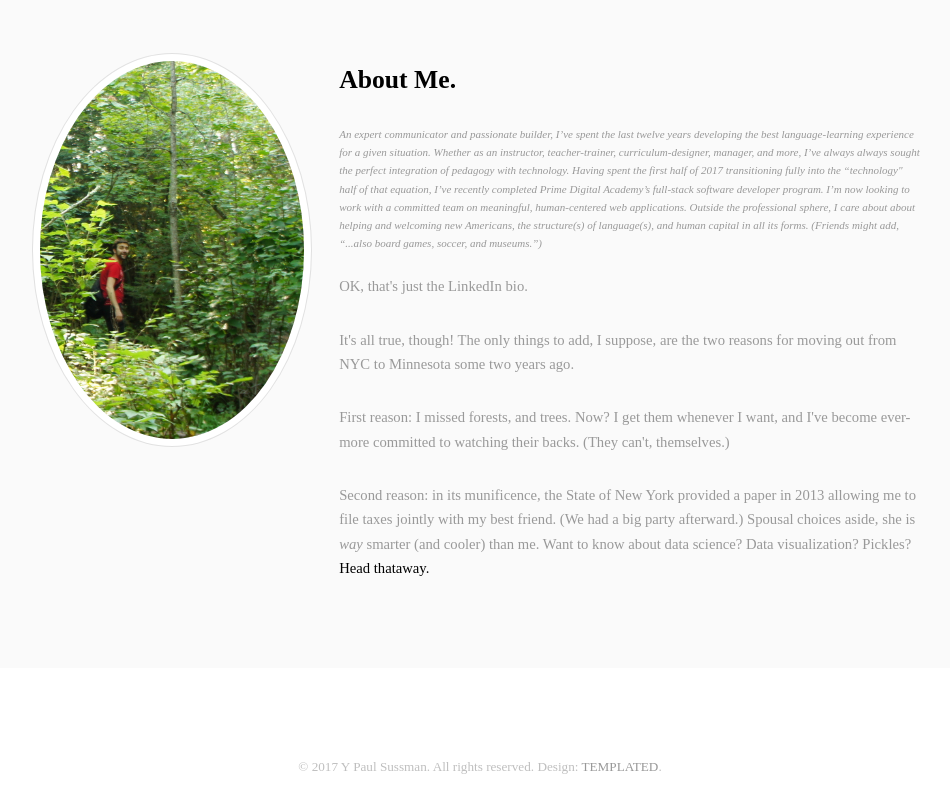
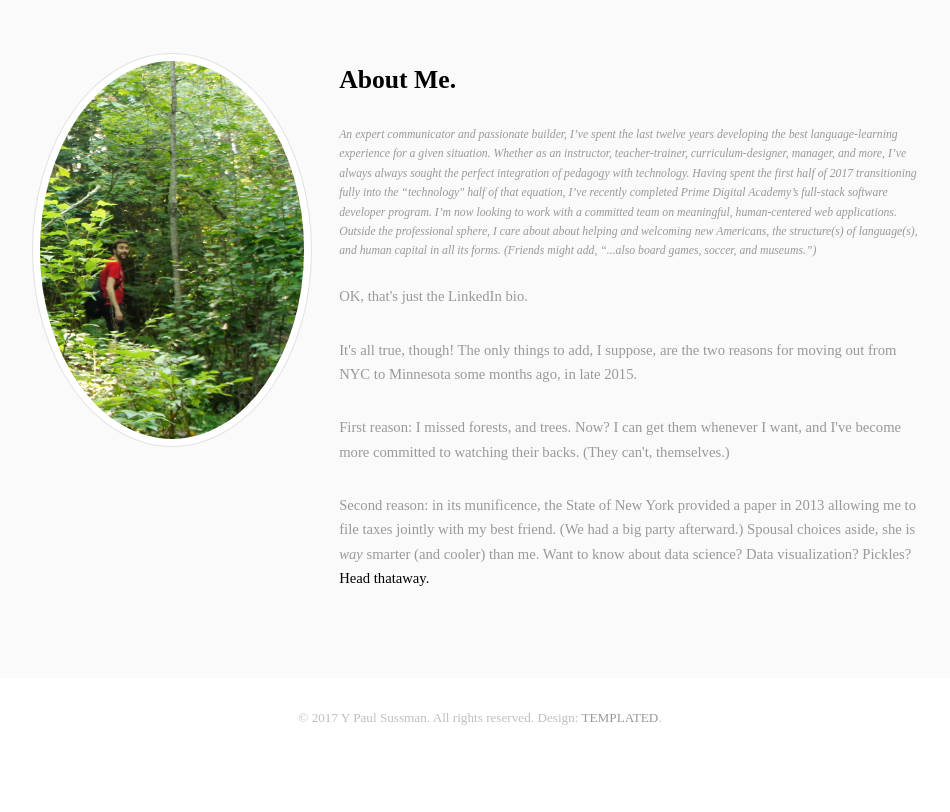
Before and after one commit to ypaulsussman/initial-github-pages-site, a plain HTML site: page index.html in a window 1280 px wide. Shown: the part 1740-2552 px from the top of the page, without its empty margins (160-1110 px from the left). After the commit the page ends 2495 px from the top, so only its background shows below. Drawn offline with Linux system fonts and the light colour scheme; a web font is replaced by a local one.

Commit message:
fixes typos & footer padding

```diff
--- a/assets/css/main.css
+++ b/assets/css/main.css
@@ -2742,7 +2742,7 @@
 	}
 
 	#linkedInBoilerplate{
-		font-size: .75em;
+		font-size: .8em;
 	}
 
 /* Tab */
@@ -3869,7 +3869,8 @@
 /* Footer */
 
 	#footer {
-		padding: 6em 2em 4em 2em;
+		/*padding: 6em 2em 4em 2em;*/
+		padding: 2em 0em 0em 0em;
 	}
 
 		#footer > .inner {
--- a/index.html
+++ b/index.html
@@ -6,7 +6,7 @@
 -->
 <html>
 	<head>
-		<title>Y's Digital Presence: Welcome!</title>
+		<title>Y Paul's Digital Presence</title>
 		<meta charset="utf-8" />
 		<meta name="viewport" content="width=device-width, initial-scale=1" />
 		<link rel="stylesheet" href="assets/css/main.css" />
@@ -33,7 +33,7 @@
 				<div class="inner">
 					<header>
 						<h1>Hello and welcome!</h1>
-						<p>I'm Y Sussman. <br> Below, you can learn about my code, and me.</p>
+						<p>I'm Y Sussman. <br> Below you can learn about my code, and me.</p>
             <p>Thanks for stopping by!</p>
 					</header>
 				</div>
@@ -55,7 +55,7 @@
 									<div class="col col2">
 										<h3>GitHub.</h3>
                     <p>Here you can find my software projects: I've pinned the more expansive codebases (as well as those with live accessibility), but I try to keep everything I've worked on public here. </p>
-                    <p>Really, you can think of my repos as my technical blog. I'm absolutely in love with GitHub; I try to equip each of of my projects with detailed, generous documentation, including at least a few sentences about what I'd learned from building that codebase. If you want to trace my development as a programmer, error by error and lesson by lesson? Here's the best place to start.  </p>
+                    <p>Really, you can think of my repos as my technical blog. I'm absolutely in love with GitHub; I try to equip each of my projects with detailed, generous documentation, including at least a few sentences about what I'd learned from building that codebase. If you want to trace my development as a programmer, error by error and lesson by lesson? Here's the best place to start.  </p>
 										<a href="https://github.com/ypaulsussman" class="button">To GitHub!</a>
 									</div>
 								</div>
@@ -95,8 +95,8 @@
                       <h3>About Me.</h3>
                       <p id="linkedInBoilerplate"><em>An expert communicator and passionate builder, I’ve spent the last twelve years developing the best language-learning experience for a given situation. Whether as an instructor, teacher-trainer, curriculum-designer, manager, and more, I’ve always always sought the perfect integration of pedagogy with technology. Having spent the first half of 2017 transitioning fully into the “technology" half of that equation, I’ve recently completed Prime Digital Academy’s full-stack software developer program. I’m now looking to work with a committed team on meaningful, human-centered web applications. Outside the professional sphere, I care about about helping and welcoming new Americans, the structure(s) of language(s), and human capital in all its forms. (Friends might add, “...also board games, soccer, and museums.”)</em></p>
                       <p>OK, that's just the LinkedIn bio. </p>
-                      <p>It's all true, though! The only things to add, I suppose, are the two reasons for moving out from NYC to Minnesota some two years ago.</p>
-                      <p>First reason: I missed forests, and trees. Now? I get them whenever I want, and I've become ever-more committed to watching their backs. (They can't, themselves.)</p>
+                      <p>It's all true, though! The only things to add, I suppose, are the two reasons for moving out from NYC to Minnesota some months ago, in late 2015.</p>
+                      <p>First reason: I missed forests, and trees. Now? I can get them whenever I want, and I've become more committed to watching their backs. (They can't, themselves.)</p>
                       <p>Second reason: in its munificence, the State of New York provided a paper in 2013 allowing me to file taxes jointly with my best friend. (We had a big party afterward.) Spousal choices aside, she is <em>way</em> smarter (and cooler) than me. Want to know about data science? Data visualization? Pickles? <a href="http://zoelzh.com/">Head thataway.</a></p>
                     </div>
                   </div>
```
